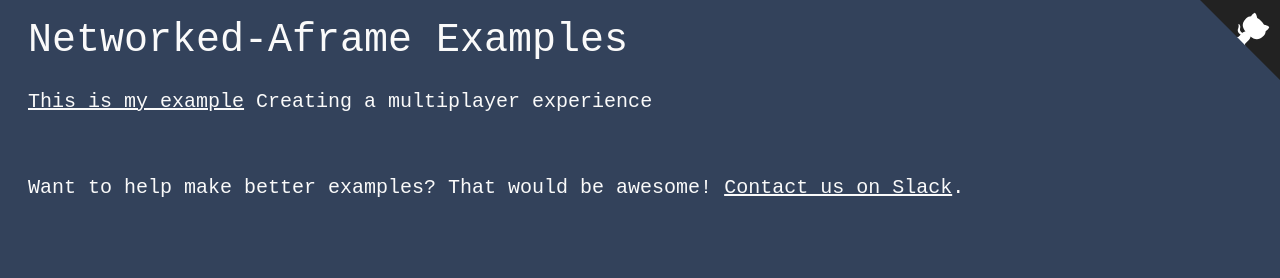
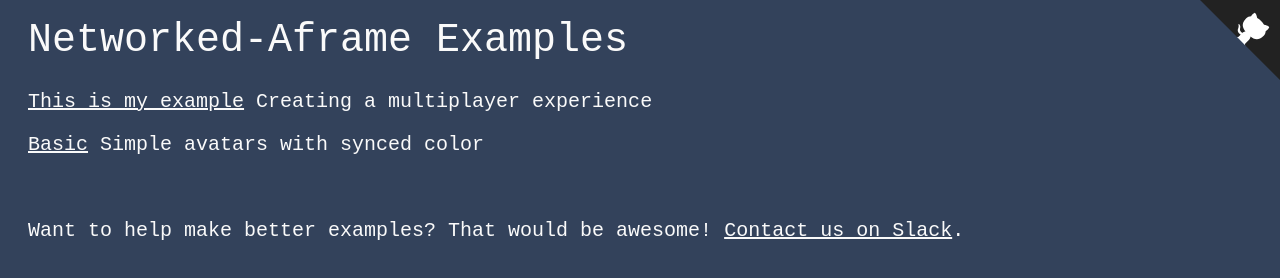
Before and after one commit to Angelinis/naf-tutorial.github.io, a website: page index.html in a window 1280 px wide. Drawn offline with Linux system fonts and the light colour scheme.

Commit message:
Adding another example

```diff
--- a/index.html
+++ b/index.html
@@ -34,8 +34,10 @@
       <span>Creating a multiplayer experience</span>
     </div>
 
-    <!-- <a href="ar-index.html">AR Examples</a>
-    <p>View the above examples as AR scenes using a marker and AR.js</p> -->
+    <div>
+      <a href="examples/basic.html">Basic</a>
+      <span>Simple avatars with synced color</span>
+    </div>
 
     <br />
 
```
